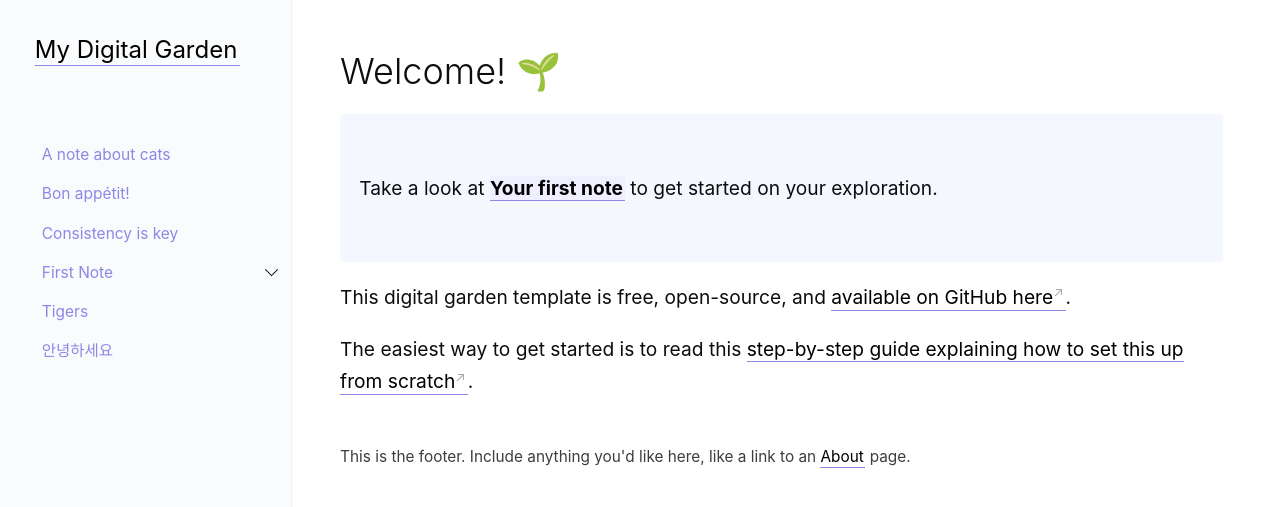
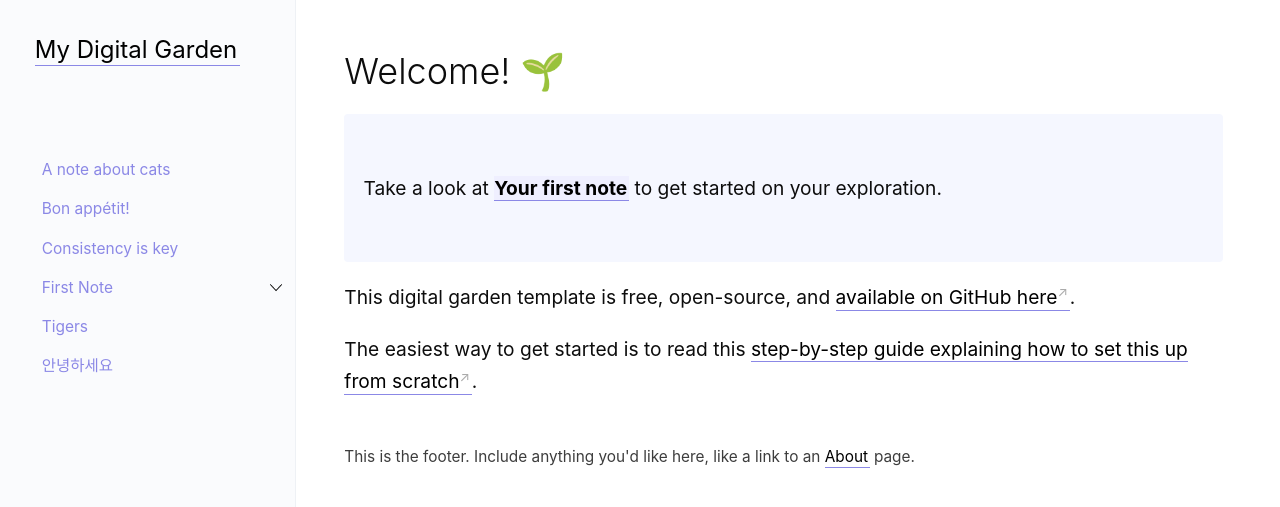
Before and after one commit to andyw-0612/andyw-0612.github.io, a Jekyll site: the page built from _pages/index.md, in a window 1280 px wide. Shown: the top 507 px of the page. Built offline with Jekyll 4.4.1, drawn with Linux system fonts in a browser that asks for light colours.

Commit message:
minor fixes to side nav bar

```diff
--- a/_includes/nav.html
+++ b/_includes/nav.html
@@ -93,6 +93,9 @@
         padding: 0;
         flex: 1 1 auto;
     }
+    .toc-link:hover, .drop-down-img:hover{
+        background-color:#f1f2f5;
+    }
     .side-nav-container{
         line-height: 1;
         overflow-y: scroll;
--- a/_sass/_style.scss
+++ b/_sass/_style.scss
@@ -7,7 +7,7 @@
 $border-radius: 4px;
 $font-family: -apple-system, BlinkMacSystemFont, Segoe UI, Helvetica, Arial,
   sans-serif, Apple Color Emoji, Segoe UI Emoji, Segoe UI Symbol;
-$min-side-nav-width: 270px;
+$min-side-nav-width: 275px;
 $color-toc: #56535d;
 
 body {
@@ -65,7 +65,7 @@
   flex: 0 0 $min-side-nav-width;
   padding: 30px 10px;
   font-size: 24px;
-  max-height: 75px;
+  max-height: 90px;
 }
 // href to home
 #home-link{
```
